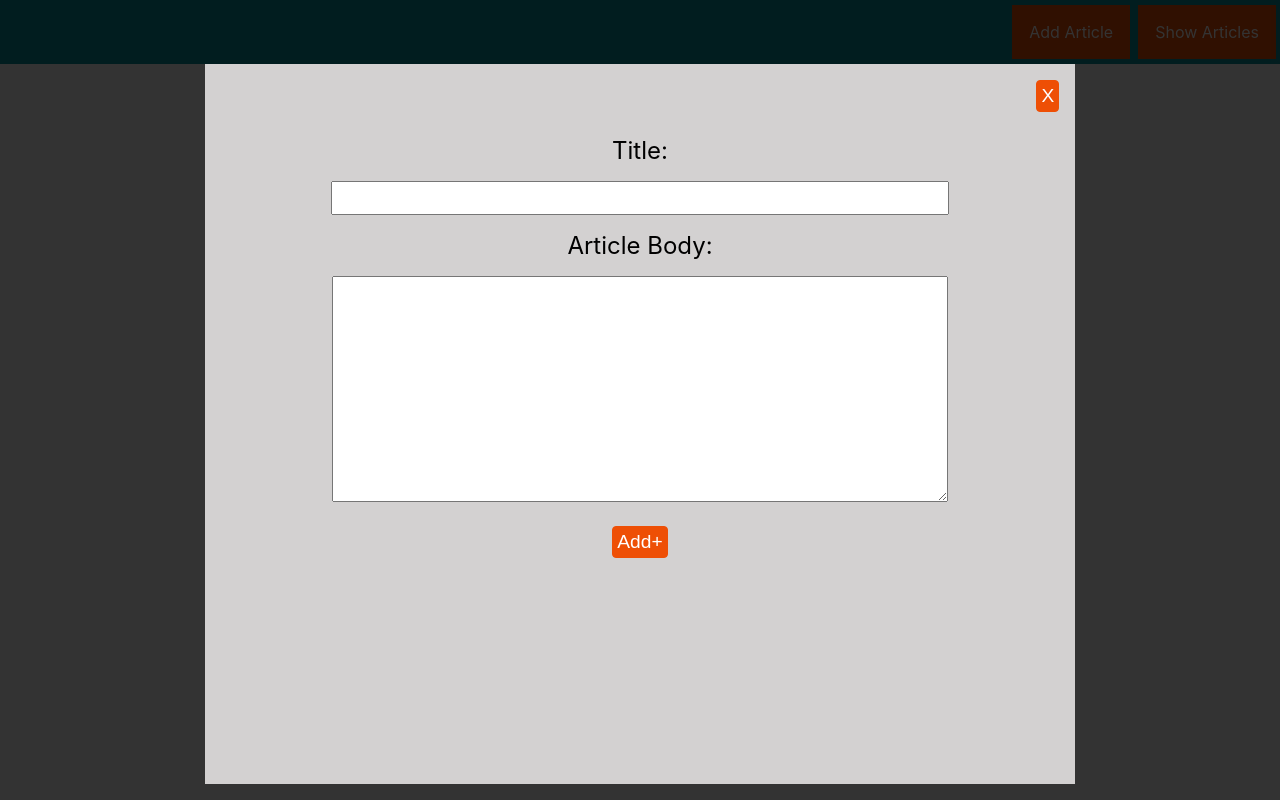
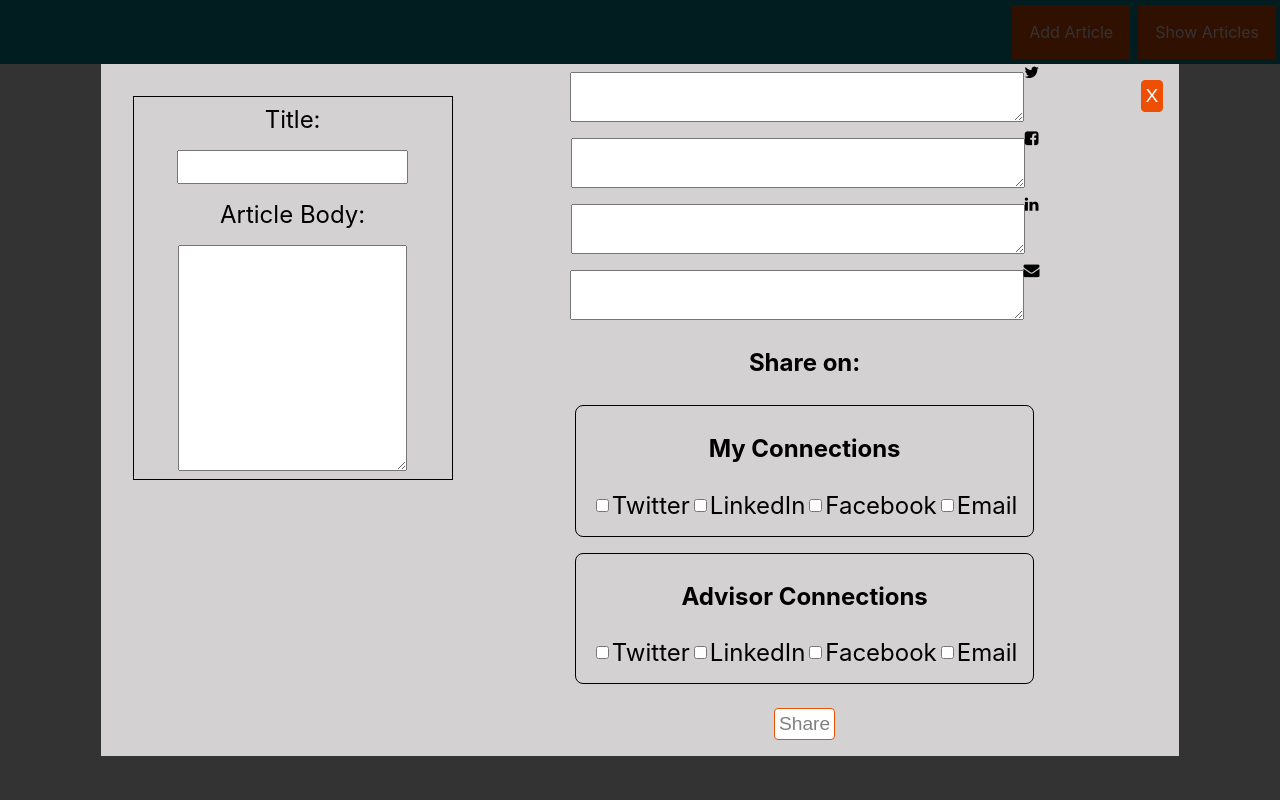
Before and after one commit to Nimish-Paranjape/articles-app, a React (Create React App) app: page /add-article in a window 1280 px wide. Both pictures are taken after a click on the button "ADD". Built offline with nearby package versions, Linux system fonts and the light colour scheme.

Commit message:
Fixed changes. No errors observed in basic manual testing.

```diff
--- a/src/components/NewArticle/NewArticle.js
+++ b/src/components/NewArticle/NewArticle.js
@@ -3,10 +3,6 @@
 
 const newArticle = props => {
     return (
-        <div className="container-div">
-            <div className="component-div">
-                <button onClick={() => props.click(false)}>X</button>
-            </div>
         <form className="article-form">
             <label>Title:</label>
             <input
@@ -23,9 +19,7 @@
                 onChange={e => props.change(e)}
                 rows="10">
             </textarea>
-                <button type="button" onClick={props.add}>Add+</button>
         </form>
-        </div>
     );
 }
 
--- a/src/components/SingleArticle/SingleArticle.js
+++ b/src/components/SingleArticle/SingleArticle.js
@@ -8,7 +8,6 @@
             <p>{props.article.content.substring(0, 50)}...</p>
             <div className="options">
                 <button onClick={() => props.click(props.id)}>{props.option}</button>
-                {props.share ? <button onClick={() => props.shareArticle(props.id)}>Share</button> : null}
             </div>
         </div>
     );
--- a/src/containers/AddArticle/AddArticle.js
+++ b/src/containers/AddArticle/AddArticle.js
@@ -1,6 +1,5 @@
 import React, { useState, useEffect } from 'react';
 import Modal from '../../components/Modal/Modal';
-import NewArticle from '../../components/NewArticle/NewArticle';
 import SingleArticle from '../../components/SingleArticle/SingleArticle';
 import ShareArticle from '../ShareArticle/ShareArticle';
 import Pagination from '../../components/Pagination/Pagination';
@@ -10,23 +9,27 @@
 
 const AddArticle = props => {
     let [showAddModal, toggleAddModal] = useState(false);
-    let [showShareModal, toggleShareModal] = useState(false);
-    let [newArticle, updateArticle] = useState({ id: null, title: '', content: '' });
+    let [newArticle, updateArticle] = useState({ id: null, title: '', content: ''});
 
     useEffect(() => {
-        const search = props.location.search;
-        const params = new URLSearchParams(search);
-        let page = params.get('page');
-        if(!page)
-            page = 1;
-        console.log(page);
-        props.fetchArticlesInit(page);
+        // const search = props.location.search;
+        // const params = new URLSearchParams(search);
+        // let page = params.get('page');
+        // if(!page)
+        //     page = 1;
+        // console.log(page);
+        props.fetchArticlesInit(getPage());
     }, [props.location]);
 
-    const addHandler = () => {
+    const addHandler = form => {
         toggleAddModal(false);
-        props.addArticleInit(newArticle);
-        updateArticle({ id: null, title: '', content: '' });
+        props.addArticleInit({article: newArticle, form: form});
+        props.fetchArticlesInit(getPage());
+        updateArticle({ id: null, title: '', content: ''});
+    }
+
+    const checkArticleValidity = () => {
+        return newArticle.title.length>0 && newArticle.content.length>0;
     }
 
     const changeHandler = source => {
@@ -37,6 +40,7 @@
     const editHandler = id => {
         newArticle = props.articles[id];
         newArticle.id = id;
+        console.log(newArticle);
         updateArticle(newArticle);
         toggleAddModal(true);
     }
@@ -44,16 +48,6 @@
     const addModalHandler = () => {
         toggleAddModal(false);
         updateArticle({ id: null, title: '', content: '' });
-    }
-
-    const shareModalHandler = id => {
-        toggleShareModal(true);
-        updateArticle({ ...props.articles[id], id: id });
-    }
-
-    const hideShareModal = () => {
-        toggleShareModal(false);
-        updateArticle({id: null, title: '', content: ''});
     }
 
     const getPage = () => {
@@ -79,16 +73,12 @@
             <button onClick={() => toggleAddModal(true)} className="add-btn">ADD</button>
             {showAddModal ? (
                 <Modal click={addModalHandler}>
-                    <NewArticle
-                        click={addModalHandler}
+                    <ShareArticle
                         article={newArticle}
-                        add={addHandler}
-                        change={changeHandler} />
-                </Modal>
-            ) : null}
-            {showShareModal ? (
-                <Modal click={hideShareModal}>
-                    <ShareArticle article={newArticle} click={hideShareModal} />
+                        share={addHandler}
+                        change={changeHandler}
+                        checkArticle={checkArticleValidity}
+                        close={addModalHandler} />
                 </Modal>
             ) : null}
             <div className="article-list">
@@ -99,15 +89,15 @@
                             id={index}
                             key={index}
                             click={editHandler}
-                            option="edit"
-                            share={true}
-                            shareArticle={shareModalHandler} />
+                            option="edit" />
                     );
                 })}
             </div>
-            <div className="pagination">
-                <Pagination page={getPage()} totalItems={props.totalItems} navigate={navigateToPage} />
-            </div>
+            {props.articles.length>0 ? (
+                <div className="pagination">
+                    <Pagination page={getPage()} totalItems={props.totalItems} navigate={navigateToPage} />
+                </div>
+            ) : null}
         </div>
     );
 }
--- a/src/containers/ShareArticle/ShareArticle.js
+++ b/src/containers/ShareArticle/ShareArticle.js
@@ -1,4 +1,5 @@
 import React, { useState } from 'react';
+import NewArticle from '../../components/NewArticle/NewArticle';
 import './ShareArticle.css';
 
 const ShareArticle = props => {
@@ -28,6 +29,12 @@
 
     const checkFormValidity = currentForm => {
         let isValid = false;
+        isValid = props.checkArticle();
+        console.log('Article valid = ', isValid);
+        if(!isValid){
+            currentForm.error = 'Please complete Article form..';
+            return isValid;
+        }
         isValid = Object.keys(currentForm.myConnections).every(connection => {
             if(currentForm.myConnections[connection]) {
                 if(currentForm.inputs[connection]==='')
@@ -79,15 +86,20 @@
     }
 
     const shareHandler = () => {
-        console.log(form);
-        props.click();
+        const updatedForm = {
+            inputs: form.inputs,
+            myConnections: form.myConnections,
+            advisorConnections: form.advisorConnections
+        };
+        props.share(updatedForm);
     }
 
     return (
         <div className="outer-div">
             <div className="article-thumbnail">
-                <h2>{props.article.title}</h2>
-                <p>{props.article.content.substring(0, 250)}</p>
+                <NewArticle
+                    article={props.article}
+                    change={props.change} />
             </div>
             <div className="share-options">
                 <div className="social-media-inputs">
@@ -96,6 +108,7 @@
                             className="twitter"
                             maxLength={100}
                             name="twitter"
+                            defaultValue={props.article.form ? props.article.form.inputs.twitter : ''}
                             onChange={e => inputChangeHandler(e)}>
                         </textarea>
                         <i className="fa fa-twitter" aria-hidden="true"></i>
@@ -105,6 +118,7 @@
                             className="facebook"
                             maxLength={150}
                             name="facebook"
+                            defaultValue={props.article.form ? props.article.form.inputs.facebook : ''}
                             onChange={e => inputChangeHandler(e)}>
                         </textarea>
                         <i className="fa fa-facebook-square" aria-hidden="true"></i>
@@ -114,6 +128,7 @@
                             className="linkedIn"
                             maxLength={150}
                             name="linkedIn"
+                            defaultValue={props.article.form ? props.article.form.inputs.linkedIn : ''}
                             onChange={e => inputChangeHandler(e)}>
                         </textarea>
                         <i className="fa fa-linkedin" aria-hidden="true"></i>
@@ -122,6 +137,7 @@
                         <textarea
                             className="email"
                             name="email"
+                            defaultValue={props.article.form ? props.article.form.inputs.email : ''}
                             onChange={e => inputChangeHandler(e)}></textarea>
                         <i className="fa fa-envelope" aria-hidden="true"></i>
                     </div>
@@ -134,6 +150,7 @@
                             type="checkbox"
                             name="twitter"
                             value="twitter"
+                            defaultChecked={props.article.form ? props.article.form.myConnections.twitter : false}
                             onClick={e => myConnectionsHandler(e)}>
                         </input>
                         <label htmlFor="twitter">Twitter</label>
@@ -141,6 +158,7 @@
                             type="checkbox"
                             name="linkedIn"
                             value="linkedIn"
+                            defaultChecked={props.article.form ? props.article.form.myConnections.linkedIn : false}
                             onClick={e => myConnectionsHandler(e)}>
                         </input>
                         <label htmlFor="linkedIn">LinkedIn</label>
@@ -148,6 +166,7 @@
                             type="checkbox"
                             name="facebook"
                             value="facebook"
+                            defaultChecked={props.article.form ? props.article.form.myConnections.facebook : false}
                             onClick={e => myConnectionsHandler(e)}>
                         </input>
                         <label htmlFor="facebook">Facebook</label>
@@ -155,6 +174,7 @@
                             type="checkbox"
                             name="email"
                             value="email"
+                            defaultChecked={props.article.form ? props.article.form.myConnections.email : false}
                             onClick={e => myConnectionsHandler(e)}>
                         </input>
                         <label htmlFor="email">Email</label>
@@ -167,6 +187,7 @@
                             type="checkbox"
                             name="twitter"
                             value="twitter"
+                            defaultChecked={props.article.form ? props.article.form.advisorConnections.twitter : false}
                             onClick={e => advConnectionsHandler(e)}>
                         </input>
                         <label htmlFor="twitter">Twitter</label>
@@ -174,6 +195,7 @@
                             type="checkbox"
                             name="linkedIn"
                             value="linkedIn"
+                            defaultChecked={props.article.form ? props.article.form.advisorConnections.linkedIn : false}
                             onClick={e => advConnectionsHandler(e)}>
                         </input>
                         <label htmlFor="linkedIn">LinkedIn</label>
@@ -181,6 +203,7 @@
                             type="checkbox"
                             name="facebook"
                             value="facebook"
+                            defaultChecked={props.article.form ? props.article.form.advisorConnections.facebook : false}
                             onClick={e => advConnectionsHandler(e)}>
                         </input>
                         <label htmlFor="facebook">Facebook</label>
@@ -188,6 +211,7 @@
                             type="checkbox"
                             name="email"
                             value="email"
+                            defaultChecked={props.article.form ? props.article.form.advisorConnections.email : false}
                             onClick={e => advConnectionsHandler(e)}>
                         </input>
                         <label htmlFor="email">Email</label>
@@ -200,7 +224,7 @@
                 ) : null}
                 <button type="button" disabled={!form.valid} onClick={shareHandler}>Share</button>
             </div>
-            <button type="button" onClick={() => props.click(false)}>X</button>
+            <button type="button" onClick={props.close}>X</button>
         </div>
     );
 }
--- a/src/sagas/article.js
+++ b/src/sagas/article.js
@@ -11,16 +11,15 @@
 function* addArticleSaga(action) {
     console.log('SAGA FIRED: ', action.payload);
     let articles = [];
-    const id = action.payload.id;
+    const id = action.payload.article.id;
     const resData = yield localStorage.getItem('articles');
     if(resData)
         articles = JSON.parse(resData);
     if(id!=null)
-        articles[id] = {title: action.payload.title, content: action.payload.content}
+        articles[id] = {title: action.payload.article.title, content: action.payload.article.content, form: action.payload.form};
     else
-        articles.push({title: action.payload.title, content: action.payload.content});
+        articles.push({title: action.payload.article.title, content: action.payload.article.content, form: action.payload.form});
     yield localStorage.setItem('articles', JSON.stringify(articles));
-    yield call(fetchArticlesSaga);
 }
 
 function* fetchArticlesSaga(action) {
@@ -44,5 +43,4 @@
         articles = JSON.parse(resData);
     articles.splice(action.payload, 1);
     yield localStorage.setItem('articles', JSON.stringify(articles));
-    yield call(fetchArticlesSaga);
 }
--- a/src/store/actions.js
+++ b/src/store/actions.js
@@ -1,10 +1,10 @@
 import { ADD_ARTICLE_INIT, FETCH_ARTICLES_INIT, FETCH_ARTICLES_SUCCESS, DELETE_ARTICLE } from './constants';
 
-export const addArticleInit = article => {
+export const addArticleInit = obj => {
     // console.log('ACTION FIRED: ', article);
     return {
         type: ADD_ARTICLE_INIT,
-        payload: article
+        payload: obj
     };
 }
 
```
Also changed, not shown: src/containers/ShowArticles/ShowArticles.js (+8 -7 lines), 1 other file (tests, documents, lock files or other folders). Lines whose indentation alone changed are shown as unchanged.
